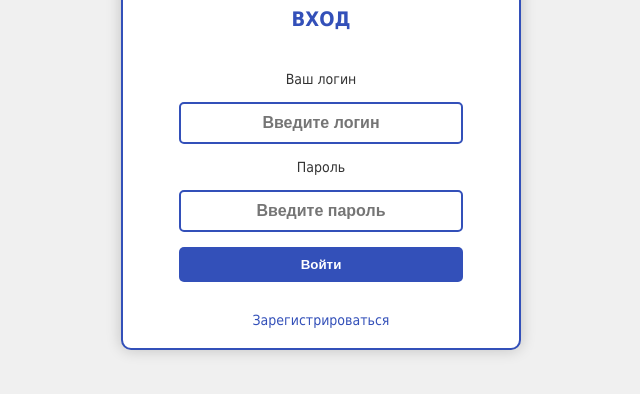
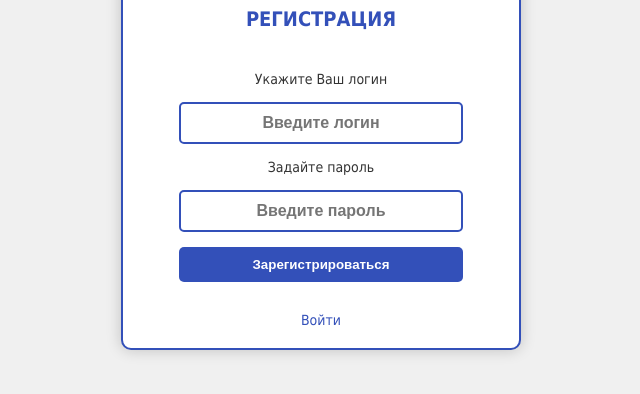
Before and after one commit to StefanJo1/FOR-MDK.08.02.02, a plain HTML site: page index.html in a window 1280 px wide. Shown: the part 326-720 px from the top of the page, without its empty margins (319-959 px from the left). Drawn offline with Linux system fonts and the light colour scheme.

Commit message:
Update index.html

```diff
--- a/index.html
+++ b/index.html
@@ -11,18 +11,18 @@
         <h1>Нарушениям.NET</h1>
         <div class="logo">
             <img src= "Pictures/logo.png" alt="">
-            <h2>ВХОД</h2>
+            <h2>РЕГИСТРАЦИЯ</h2>
         </div>
         <form action="#" class="authForm">
-            <label for="login">Ваш логин</label>
+            <label for="login">Укажите Ваш логин</label>
             <input type="text" id="login" placeholder="Введите логин" required>
 
-            <label for="password">Пароль</label>
+            <label for="password">Задайте пароль</label>
             <input type="password" id="password" placeholder="Введите пароль" required>
 
-            <input type="submit" value="Войти">
+            <input type="submit" value="Зарегистрироваться">
         </form>
-        <a href="#">Зарегистрироваться</a>
+        <a href="#">Войти</a>
     </main>
 </body>
 </html>
```
